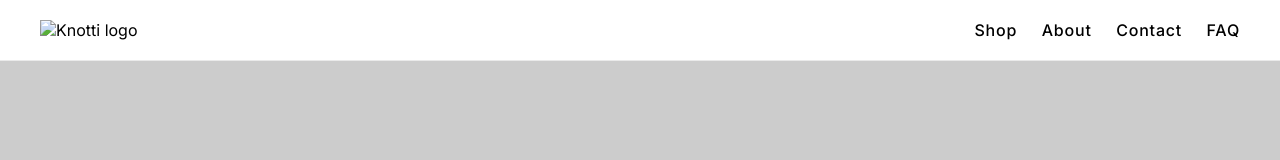
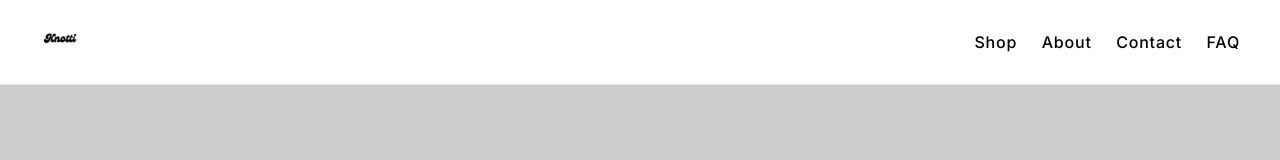
Before and after one commit to Knotti-co/knotti, a plain HTML site: page index.html in a window 1280 px wide. Shown: the top 160 px of the page. Drawn offline with nearby package versions, Linux system fonts and the light colour scheme; placeholder pictures from the web are drawn by us.

Commit message:
Update index.html

```diff
--- a/index.html
+++ b/index.html
@@ -57,7 +57,7 @@
 <body>
   <header>
     <div class="logo">
-      <img src="Knotti.png" alt="Knotti logo">
+      <img src="Knotti.jpg" alt="Knotti logo">
     </div>
     <nav>
       <a href="#">Shop</a>
```
